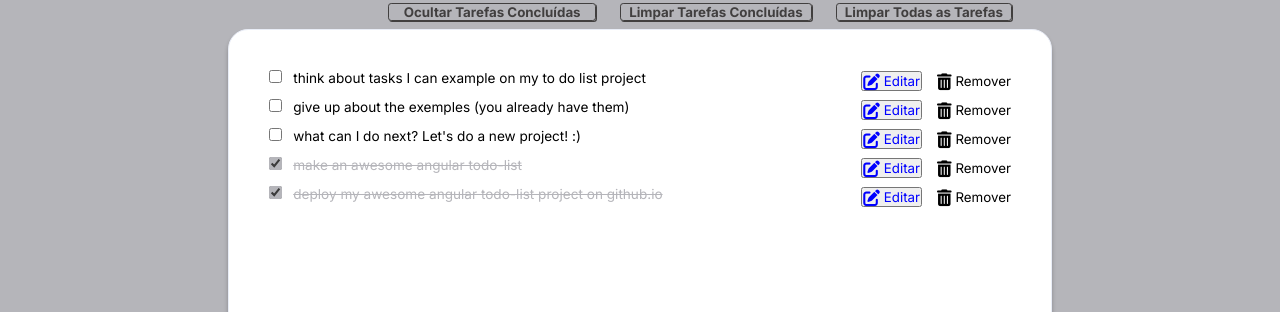
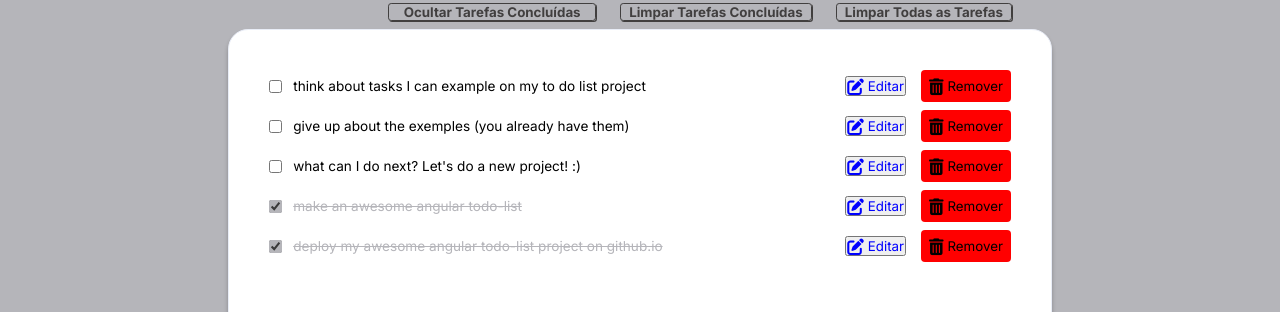
Before and after one commit to rug19/teste-trainee-dev, an Angular app: page /#/todo in a window 1280 px wide. Shown: the part 237-549 px from the top of the page. Built offline with nearby package versions, Linux system fonts and the light colour scheme.

Commit message:
style: alterada a cor do botão 'Remover' para vermelho, indicando ação destrutiva

```diff
--- a/src/app/todo/todo-item/todo-item.component.css
+++ b/src/app/todo/todo-item/todo-item.component.css
@@ -5,7 +5,7 @@
 
 .todo-item_content {
   display: flex;
-  align-items: baseline;
+  align-items: center;
   gap: rem;
   margin-right: 1rem;
 }
@@ -19,15 +19,15 @@
 .todo-item_content input[type="checkbox"] {
   margin-right: 0.7rem;
   cursor: pointer;
-  accent-color: #B5B5BA;
+  accent-color: #b5b5ba;
 }
 
 .todo-item_content label.completed {
-  color: #B5B5BA;
+  color: #b5b5ba;
   text-decoration: line-through;
 }
 
-.todo-item_edit{
+.todo-item_edit {
   color: blue;
   width: 10px;
   width: fit-content;
@@ -36,12 +36,17 @@
 .todo-item_delete {
   width: 10px;
   width: fit-content;
-  color: red;
   background: none;
   border: none;
   cursor: pointer;
+  padding: 8px 8px;
+  border-radius: 4px;
+  background-color: red;
 }
 
+.todo-item_delete:hover {
+  background-color: #d32f2f;
+}
 
 .fa-trash-alt:hover {
   color: rgba(65, 63, 63, 0.62);
--- a/src/app/todo/todo-item/todo-item.component.html
+++ b/src/app/todo/todo-item/todo-item.component.html
@@ -16,11 +16,7 @@
     <button class="todo-item_edit" (click)="onEdit()">
       <i class="fas fa-edit fa-lg"></i> Editar
     </button>
-    <button
-      class="todo-item_delete"
-      style="color: black"
-      (click)="deleteTodo()"
-    >
+    <button class="todo-item_delete" (click)="deleteTodo()">
       <i class="fas fa-trash-alt fa-lg"></i> Remover
     </button>
   </div>
```
